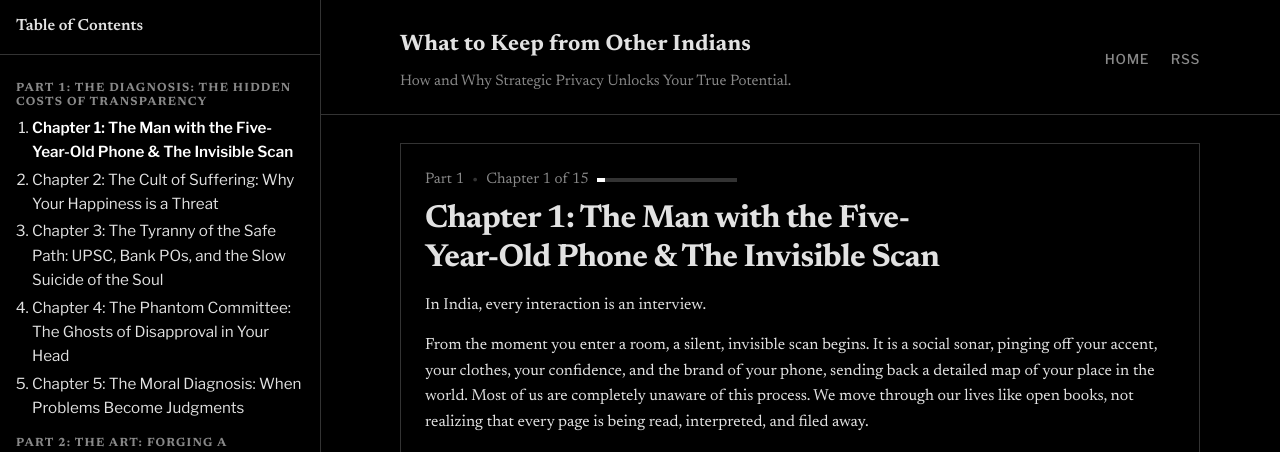
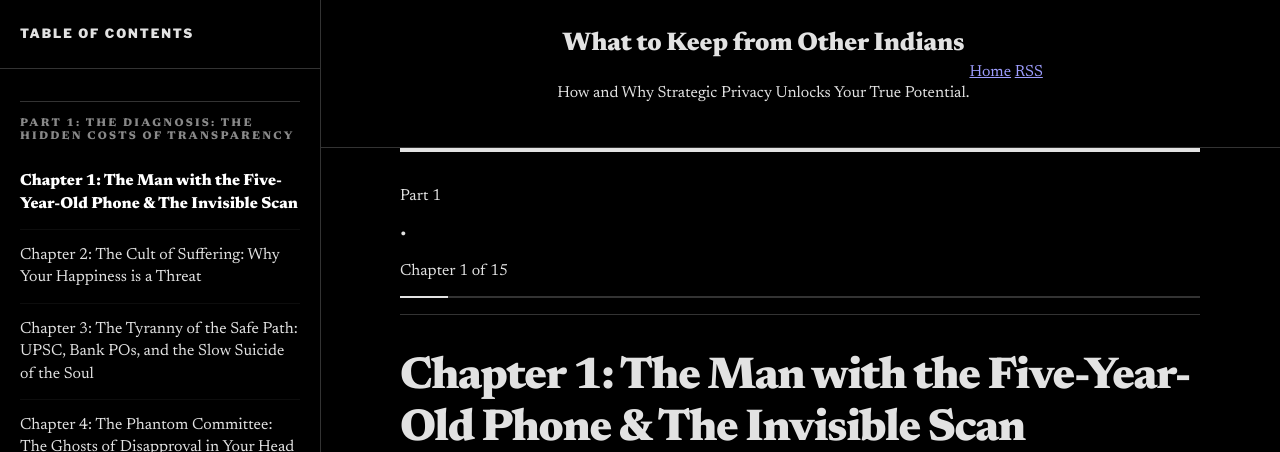
Before and after one commit to nodesman/wckfiwh, a Jekyll site: the page built from _posts/2025-11-01-01-the-invisible-scan.md, in a window 1280 px wide and 1400 px high. Shown: the top 452 px of the window. Built offline with Jekyll 4.4.1, drawn with Linux system fonts in a browser that asks for light colours; some of the changed text lies outside the part shown; grey boxes are pictures that could not be loaded.

Commit message:
Add Chapter 1 caricature images and update CSS layout

```diff
--- a/assets/css/style.css
+++ b/assets/css/style.css
@@ -32,149 +32,176 @@ body {
   padding: 0 24px;
 }
 
-/* Header */
+/* Header Masthead */
 .site-header {
   border-bottom: 1px solid var(--border);
-  background: linear-gradient(180deg, rgba(0,0,0,0.02), rgba(0,0,0,0));
+  background: var(--bg);
+  padding: 12px 0;
 }
 .header-inner {
+  position: relative;
+  display: flex;
+  justify-content: center;
+  align-items: center;
+  padding: 12px 0;
+}
+.branding {
+  text-align: center;
+}
+.branding .site-title {
+  color: var(--fg);
+  font-family: var(--font-serif);
+  font-weight: 800;
+  letter-spacing: -0.01em;
+  text-decoration: none;
+  font-size: 1.6rem;
+}
+
+.hamburger {
+  position: absolute;
+  left: 20px;
+  display: inline-flex;
+  flex-direction: column;
+  gap: 4px;
+  background: transparent;
+  border: 0;
+  cursor: pointer;
+  padding: 8px;
+}
+.hamburger span { display: block; width: 20px; height: 1.5px; background: var(--fg); }
+
+/* Breadcrumb / Editorial Meta */
+.breadcrumb {
+  display: flex;
+  flex-direction: column;
+  gap: 12px;
+  margin-bottom: 28px;
+  border-bottom: 1px solid var(--border);
+  padding-bottom: 16px;
+}
+.breadcrumb .meta-text {
+  font-family: var(--font-ui);
+  font-size: 0.7rem;
+  font-weight: 900;
+  text-transform: uppercase;
+  letter-spacing: 0.15em;
+  color: var(--muted);
   display: flex;
   align-items: center;
   justify-content: space-between;
-  padding: 28px 0 20px;
 }
-.hamburger { display: inline-flex; flex-direction: column; gap: 3px; background: transparent; border: 0; cursor: pointer; padding: 6px; margin-right: 8px; }
-.hamburger span { display: block; width: 20px; height: 2px; background: var(--fg); }
-.hamburger:focus { outline: 2px solid var(--accent); outline-offset: 2px; }
-.branding .site-title {
-  color: var(--fg);
-  font-weight: 700;
-  letter-spacing: 0.2px;
-  text-decoration: none;
-  font-size: 1.4rem;
+.breadcrumb .progress {
+  position: relative;
+  height: 2px;
+  background: var(--border);
+  width: 100%;
 }
-.site-tagline {
-  margin: 6px 0 0;
-  color: var(--muted);
-  font-size: 0.95rem;
-}
-.site-nav a {
-  color: var(--muted);
-  text-decoration: none;
-  margin-left: 18px;
-  font-family: var(--font-ui);
-  font-weight: 500;
-  text-transform: uppercase;
-  letter-spacing: 0.05em;
-  font-size: 0.85rem;
-}
-.site-nav a:hover { color: var(--fg); }
-
-/* Content */
-.content {
-  padding: 28px 0 48px;
-}
-.content > *:first-child { margin-top: 0; }
-/* Help long words/URLs wrap on small screens */
-.content { overflow-wrap: anywhere; }
-.content, .post, .post-title, .post-content {
-  font-family: var(--font-serif);
-  font-optical-sizing: auto;
+.breadcrumb .progress .bar {
+  position: absolute;
+  left: 0;
+  top: 0;
+  bottom: 0;
+  background: var(--fg);
 }
 
+/* Content Panel */
 .content-panel {
-  border: 1px solid var(--border);
-  padding: 24px 24px 40px;
-  margin: 24px 0 40px;
-  background: var(--bg);
+  border-top: 4px solid var(--fg); /* Editorial accent */
+  padding: 32px 0;
+  margin-bottom: 40px;
 }
 
 h1, h2, h3 {
   font-family: var(--font-serif);
-  line-height: 1.2;
+  line-height: 1.15;
   color: var(--fg);
-  font-weight: 700;
-  letter-spacing: -0.02em; /* Tighten headlines for impact */
+  font-weight: 800;
+  margin-bottom: 1rem;
 }
-h1 { font-size: clamp(1.7rem, 4vw + 0.8rem, 2rem); margin: 0 0 0.8rem; text-wrap: balance; }
-h2 { font-size: clamp(1.25rem, 2.2vw + 0.8rem, 1.6rem); margin: 1.6rem 0 0.6rem; text-wrap: balance; }
-h3 { font-size: 1.1rem; margin: 1.2rem 0 0.5rem; color: var(--muted); font-weight: 600; letter-spacing: 0.2px; }
+h1 { font-size: clamp(2.2rem, 5vw + 1rem, 2.8rem); letter-spacing: -0.03em; }
+h2 { font-size: 1.6rem; margin: 2.5rem 0 1rem; border-top: 1px solid var(--border); padding-top: 1.5rem; }
 
-p { margin: 0.9rem 0; }
-
-a { color: var(--accent); text-decoration: none; }
-a:hover { color: var(--accent-hover); text-decoration: underline; }
-
-/* Improve link affordance in reading area */
-.content a { text-decoration: underline; text-underline-offset: 2px; text-decoration-thickness: 0.08em; }
-
-hr {
-  border: 0;
-  height: 1px;
-  background: var(--border);
-  margin: 2rem 0;
+/* Sidebar / Minimalist Index */
+.drawer {
+  position: fixed;
+  top: 0;
+  left: 0;
+  bottom: 0;
+  width: 86vw;
+  max-width: 340px;
+  background: var(--bg);
+  border-right: 1px solid var(--border);
+  transform: translateX(-100%);
+  transition: transform 0.3s cubic-bezier(0.4, 0, 0.2, 1);
+  z-index: 1000;
+  overflow: auto;
+}
+.drawer-header {
+  padding: 24px 20px;
+  border-bottom: 1px solid var(--border);
+  display: flex;
+  justify-content: space-between;
+  align-items: center;
+}
+.drawer-title {
+  font-family: var(--font-ui);
+  text-transform: uppercase;
+  letter-spacing: 0.15em;
+  font-weight: 900;
+  font-size: 0.8rem;
+}
+.drawer-body {
+  padding: 0 20px 40px;
+  font-family: var(--font-ui);
+}
+.drawer-body h3 {
+  margin: 32px 0 12px;
+  font-size: 0.7rem;
+  color: var(--muted);
+  text-transform: uppercase;
+  letter-spacing: 0.2em;
+  font-weight: 900;
+  border-top: 1px solid var(--border);
+  padding-top: 16px;
+}
+.toc-list {
+  list-style: none;
+  padding: 0;
+  margin: 0;
+}
+.toc-item {
+  border-bottom: 1px solid rgba(255,255,255,0.05);
+}
+.toc-item a {
+  display: block;
+  padding: 14px 0;
+  color: var(--fg);
+  text-decoration: none !important;
+  font-size: 1rem;
+  line-height: 1.4;
+  font-family: var(--font-serif);
+}
+.toc-item.active a {
+  font-weight: 800;
+  color: var(--accent);
 }
 
-ul, ol { padding-left: 1.2rem; }
-li { margin: 0.55rem 0; }
+.backdrop { position: fixed; inset: 0; background: rgba(0,0,0,0.6); z-index: 900; }
 
-blockquote {
-  margin: 1.2rem 0;
-  padding: 0.6rem 1rem;
-  border-left: 4px solid var(--border);
-  color: var(--muted);
-  background: rgba(127,127,127,0.06);
+@media (max-width: 640px) {
+  .container { padding: 0 20px; }
+  .content { padding-top: 32px; }
+  .content-panel { padding: 24px 0; }
+  .branding .site-title { font-size: 1.4rem; }
 }
 
-/* Post */
-.post h1 { margin-top: 0; }
-.post-content { margin-top: 1rem; }
-.post-meta { color: var(--muted); font-size: 0.95rem; }
-
-/* Code */
-code {
-  font-family: ui-monospace, SFMono-Regular, Menlo, Monaco, Consolas, "Liberation Mono", "Courier New", monospace;
-  background: var(--code-bg);
-  padding: 0.15rem 0.35rem;
-  border: 1px solid var(--border);
+/* Desktop Sidebar Layout */
+@media (min-width: 1024px) {
+  body { padding-left: 340px; }
+  .drawer { transform: translateX(0); width: 340px; box-shadow: none; }
+  .drawer-close, .hamburger { display: none; }
+  .container { max-width: 760px; }
 }
-pre code { padding: 0; border: 0; background: transparent; }
-pre {
-  background: var(--code-bg);
-  border: 1px solid var(--border);
-  padding: 1rem;
-  overflow: auto;
-}
-
-/* Tables */
-table { border-collapse: collapse; width: 100%; margin: 1.2rem 0; }
-th, td { border: 1px solid var(--border); padding: 0.55rem 0.6rem; }
-th { background: rgba(127,127,127,0.08); text-align: left; }
-
-/* Images */
-img { max-width: 100%; height: auto; }
-
-/* Drawer */
-body.drawer-open { overflow: hidden; }
-.drawer { position: fixed; top: 0; left: 0; bottom: 0; width: 86vw; max-width: 360px; background: var(--bg); border-right: 1px solid var(--border); transform: translateX(-100%); transition: transform 0.24s ease; z-index: 1000; overflow: auto; box-shadow: var(--shadow); }
-.drawer.open { transform: translateX(0); }
-.drawer-header { position: sticky; top: 0; background: var(--bg); display: flex; align-items: center; justify-content: space-between; padding: 14px 16px; border-bottom: 1px solid var(--border); }
-.drawer-title { font-weight: 600; }
-.drawer-close { background: transparent; border: 0; font-size: 22px; line-height: 1; cursor: pointer; color: var(--fg); }
-.drawer-body { padding: 10px 16px 24px; font-family: var(--font-ui); }
-.drawer-body h3 { margin: 1rem 0 0.4rem; font-size: 0.75rem; color: var(--muted); text-transform: uppercase; letter-spacing: 0.1em; font-weight: 700; }
-.toc-list { margin: 0.2rem 0 1rem; padding-left: 1rem; }
-.toc-item { margin: 0.2rem 0; font-size: 0.95rem; }
-.toc-item a { color: var(--fg); text-decoration: none; }
-.toc-item.active a { color: var(--accent); font-weight: 600; }
-
-.backdrop { position: fixed; inset: 0; background: rgba(0,0,0,0.25); z-index: 900; }
-
-/* Breadcrumb */
-.breadcrumb { display: flex; align-items: center; gap: 8px; color: var(--muted); font-size: 0.95rem; margin-bottom: 8px; flex-wrap: wrap; }
-.breadcrumb .sep { color: var(--border); }
-.breadcrumb .progress { position: relative; height: 4px; background: var(--border); width: 140px; overflow: hidden; }
-.breadcrumb .progress .bar { position: absolute; left: 0; top: 0; bottom: 0; width: 0; background: var(--accent); }
 
 /* CTA & Buttons */
 .cta-container {
@@ -213,21 +240,19 @@ body.drawer-open { overflow: hidden; }
   border: 1px solid var(--border);
   text-decoration: none !important;
   transition: all 0.2s ease;
+  background: transparent;
 }
 .nav-link.next {
-  background: var(--fg);
-  border-color: var(--fg);
+  border: 2px solid var(--fg); /* Bolder border for primary action */
   text-align: right;
   align-items: flex-end;
 }
-.nav-link.next .nav-label { color: rgba(0,0,0,0.5); }
-.nav-link.next .nav-title { color: #000000; }
+.nav-link.next .nav-label { color: var(--muted); }
+.nav-link.next .nav-title { color: var(--fg); }
 
-.nav-link.prev:hover {
+.nav-link:hover {
   border-color: var(--fg);
-}
-.nav-link.next:hover {
-  opacity: 0.9;
+  background: rgba(255, 255, 255, 0.05);
 }
 
 .nav-label {
```
Also changed, not shown: _posts/2025-11-01-01-the-invisible-scan.md (+2 -0 lines), screen.png (deleted), 3 other files.
